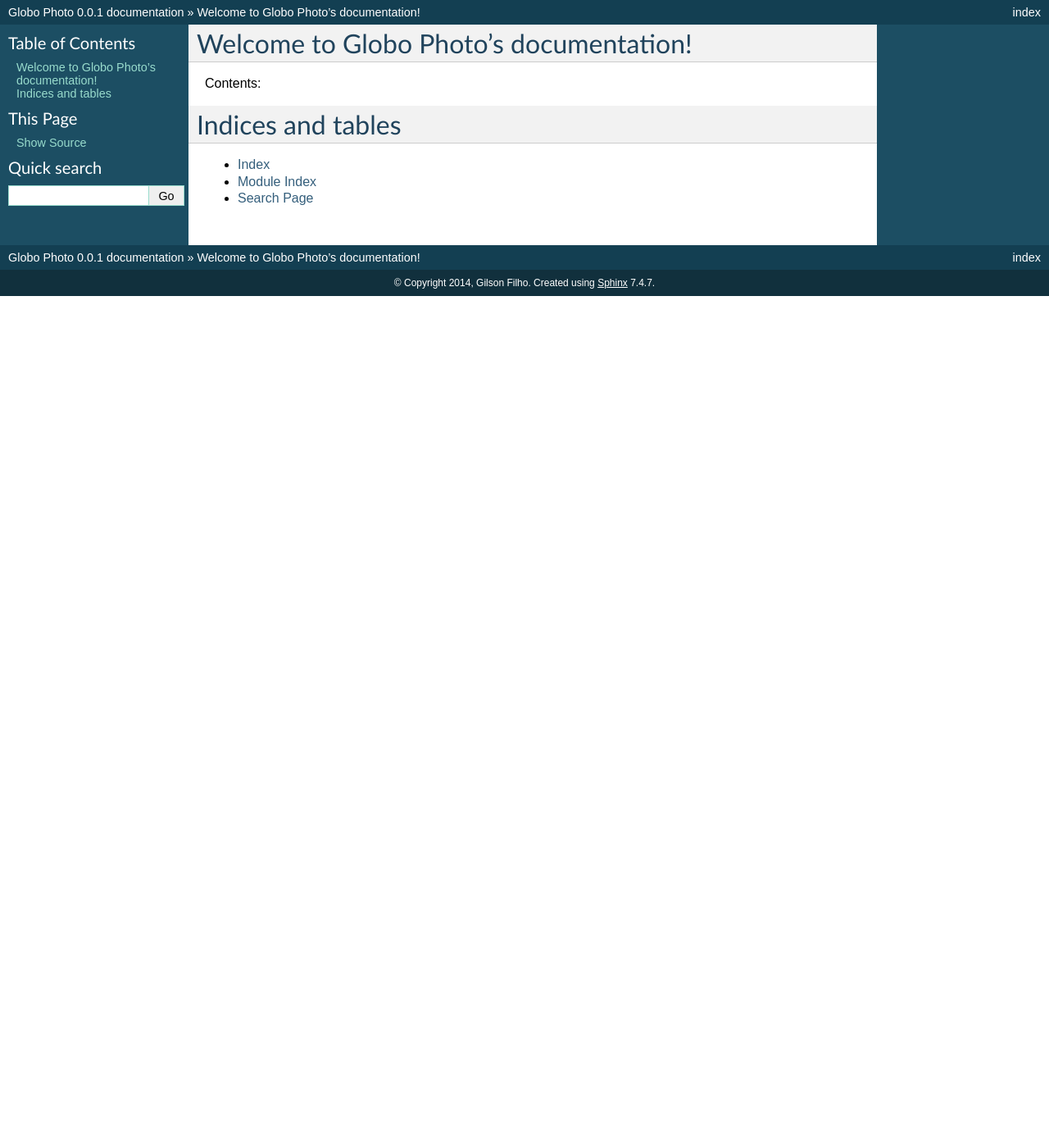
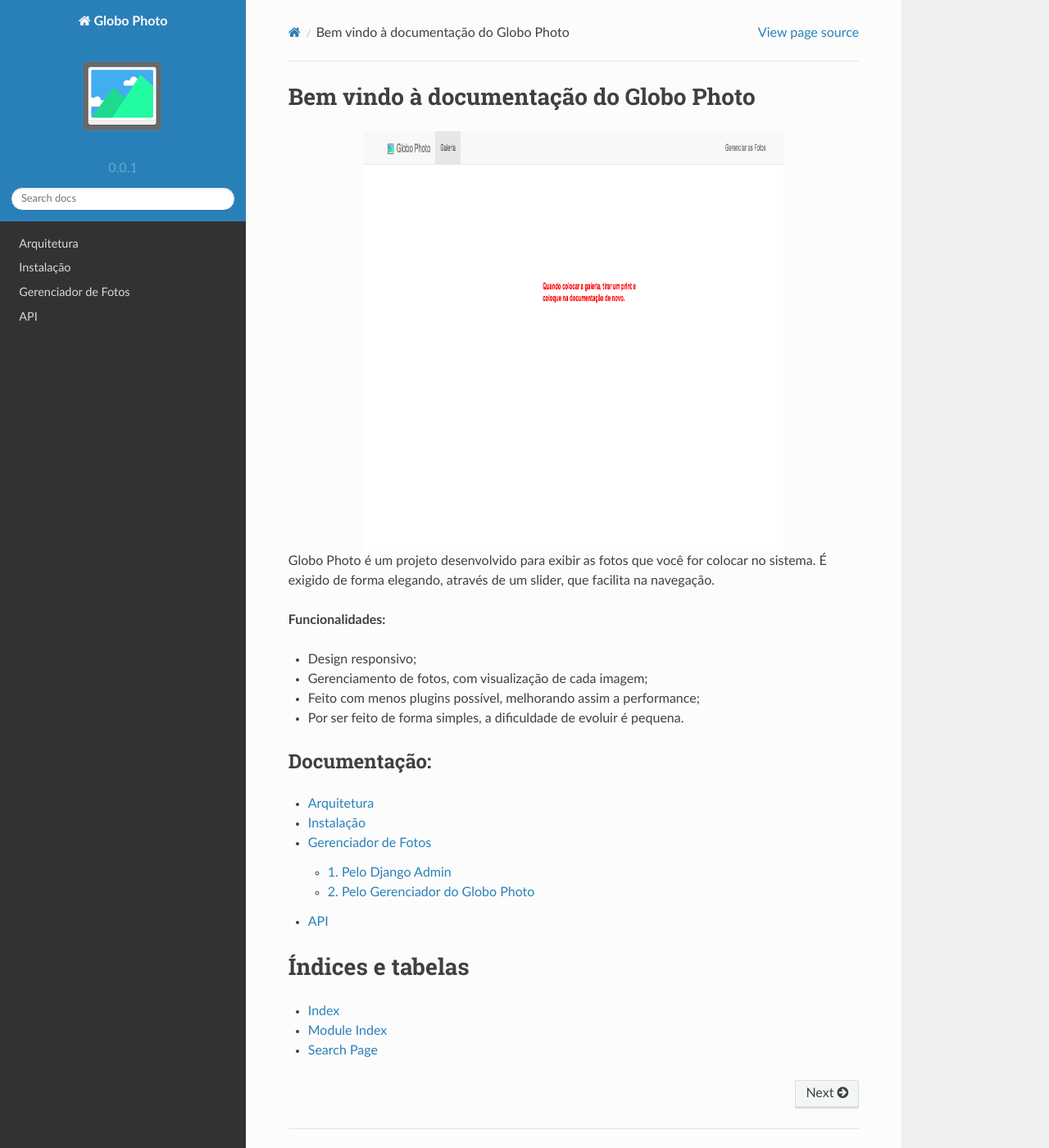
Before and after one commit to gilsondev/globophoto, a Sphinx documentation site: the page built from doc/source/index.rst, in a window 1280 px wide and 1400 px high. Shown: the whole window at 82% size. Built offline with Sphinx 7.4.7 and the Read the Docs theme 2.0.0, drawn with Linux system fonts in a browser that asks for light colours; formulas are drawn with MathJax 3; some of the changed text lies outside the part shown.

Commit message:
Documentation of project created

```diff
--- /dev/null
+++ b/doc/source/api.rst
@@ -0,0 +1,4 @@
+API
+====
+
+.. module:: globophoto
--- /dev/null
+++ b/doc/source/architecture.rst
@@ -0,0 +1,58 @@
+Arquitetura
+==============
+
+A Globo Photo tem sua arquitetura pensada para receber novas features
+como também na facilidade de melhorar funcionalidades existentes.
+
+Ela foi desenvolvida usando as seguintes tecnologias:
+
+- `Python 2.7`_
+- `MySQL 5.6`_
+- `Django 1.6`_
+- `South 0.8.4`_
+- `Pillow 2.4.0`_
+- `dj-database-url 0.3.0`_
+- `MySQL-python 1.2.5`_
+
+A estrutura do projeto está organizado da seguinte forma::
+
+    ├── bootstrap
+    ├── doc
+    ├── globophoto
+    │   ├── settings.py
+    │   ├── templates
+    │   │   ├── 404.html
+    │   │   ├── 500.html
+    │   │   └── base.html
+    │   ├── urls.py
+    │   ├── wsgi.py
+    ├── media
+    ├── static
+    ├── requirements.txt
+    ├── Makefile
+    ├── manage.py
+
+
+- **bootstrap**: Pasta que contêm a função de criar um ambiente virtual e instalar as dependências que estão no `requirements.txt`.
+- **doc**: Aonde contêm a documentação do projeto. Lá existem mais detalhes referentes ao mesmo.
+- **globophoto**: Pasta do projeto
+- **media**: Pasta que será criada quando for inserida fotos no sistema.
+- **static**: Contêm os assets do projeto.
+- **requirements.txt**: Armazena as dependências do projeto.
+- **Makefile**: Arquivo com os comandos mais usados no projeto.
+- **manage.py**: Arquivo que acessa os comandos django do projeto.
+
+Como foi visto acima, dentro da pasta `globophoto` existem outros arquivos, que são provenientes a um projeto Django, além do `manage.py`, que são:
+
+- **settings.py**: Arquivo que armazena as configurações gerais do projeto, como conexão com o banco de dados, módulos do sistema, etc.
+- **templates**: Contêm os templates usado pelo todo o projeto. Como mostrado existe o `base.html` que possui o layout geral do sistema, o `404.html` que é exigido quando uma página não é encontrada e o `500.html` quando ocorre um erro interno.
+- **urls.py**: Todas as rotas usados no sitema estão nesse arquivo.
+- **wsgi.py**: Módulo responsável de preparar o projeto para ser iniciado, usando WSGI.
+
+.. _Python 2.7: https://www.python.org/
+.. _MySQL 5.6: http://www.mysql.com/
+.. _Django 1.6: http://djangoproject.com/
+.. _South 0.8.4: http://south.aeracode.org/
+.. _Pillow 2.4.0: https://pypi.python.org/pypi/Pillow/
+.. _dj-database-url 0.3.0: https://pypi.python.org/pypi/dj-database-url/0.3.0/
+.. _MySQL-python 1.2.5: https://pypi.python.org/pypi/MySQL-python/1.2.5/
--- a/doc/source/conf.py
+++ b/doc/source/conf.py
@@ -14,6 +14,7 @@
 
 import sys
 import os
+import sphinx_rtd_theme
 
 # If extensions (or modules to document with autodoc) are in another directory,
 # add these directories to sys.path here. If the directory is relative to the
@@ -104,7 +105,7 @@ pygments_style = 'sphinx'
 
 # The theme to use for HTML and HTML Help pages.  See the documentation for
 # a list of builtin themes.
-html_theme = 'default'
+html_theme = 'sphinx_rtd_theme'
 
 # Theme options are theme-specific and customize the look and feel of a theme
 # further.  For a list of options available for each theme, see the
@@ -112,7 +113,7 @@ html_theme = 'default'
 #html_theme_options = {}
 
 # Add any paths that contain custom themes here, relative to this directory.
-#html_theme_path = []
+html_theme_path = [sphinx_rtd_theme.get_html_theme_path()]
 
 # The name for this set of Sphinx documents.  If None, it defaults to
 # "<project> v<release> documentation".
@@ -123,12 +124,12 @@ html_theme = 'default'
 
 # The name of an image file (relative to this directory) to place at the top
 # of the sidebar.
-#html_logo = None
+html_logo = '_static/img/logo.png'
 
 # The name of an image file (within the static path) to use as favicon of the
 # docs.  This file should be a Windows icon file (.ico) being 16x16 or 32x32
 # pixels large.
-#html_favicon = None
+html_favicon = '_static/img/favicon.ico'
 
 # Add any paths that contain custom static files (such as style sheets) here,
 # relative to this directory. They are copied after the builtin static files,
--- a/doc/source/index.rst
+++ b/doc/source/index.rst
@@ -3,17 +3,40 @@
    You can adapt this file completely to your liking, but it should at least
    contain the root `toctree` directive.
 
-Welcome to Globo Photo's documentation!
-=======================================
+Bem vindo à documentação do Globo Photo
+========================================
 
-Contents:
+.. image:: _static/img/screenshot.png
+    :height: 512px
+    :width: 512px
+    :align: center
+
+Globo Photo é um projeto desenvolvido para exibir as fotos que
+você for colocar no sistema. É exigido de forma elegando, através de
+um slider, que facilita na navegação.
+
+
+**Funcionalidades:**
+
+- Design responsivo;
+- Gerenciamento de fotos, com visualização de cada imagem;
+- Feito com menos plugins possível, melhorando assim a performance;
+- Por ser feito de forma simples, a dificuldade de evoluir é pequena.
+
+Documentação:
+---------------
 
 .. toctree::
-   :maxdepth: 2
+    :maxdepth: 2
+
+    architecture
+    installation
+    photo_manager
+    api
 
 
 
-Indices and tables
+Índices e tabelas
 ==================
 
 * :ref:`genindex`
--- /dev/null
+++ b/doc/source/photo_manager.rst
@@ -0,0 +1,100 @@
+Gerenciador de Fotos
+======================
+
+A Globo photo tem duas formas de gerenciar suas fotos: pelo django admin ou pelo gerenciador desenvolvido no projeto.
+
+
+1. Pelo Django Admin
+----------------------
+
+O Django disponibiliza uma ferramentas de administração chamado django-admin, que é preparado para esse tipo de necessidade.
+
+Durante a configuração do projeto, ele pediu para criar um super-usuário, que é o administrador que irá acessar esse painel. Quando acessar **http://localhost:8000/admin**, vai mostrar essa página:
+
+.. image:: _static/img/django_admin_login.png
+    :height: 512px
+    :width: 512px
+    :align: center
+
+Você preenche o usuário e a senha que criou e clica em `Acessar`. Como você pode ver logo abaixo, o painel administrativo é simples e direto:
+
+.. image:: _static/img/django_admin_dashboard.png
+    :height: 512px
+    :width: 512px
+    :align: center
+
+Além do gerenciador das fotos, você tem como manter usuários e papéis no sistema, caso queria. Ao entrar na seção de fotos do painel, você visualiza a lista de fotos cadastradas:
+
+.. image:: _static/img/django_admin_photo_list.png
+    :height: 512px
+    :width: 512px
+    :align: center
+
+Já na propria lista de fotos, você tem a opção de editar, selecionando um dos itens da lista, como também remover. Para remover, marque a foto que deseja e selecione em `Ação` a opção `Remover photos selecionados`:
+
+.. image:: _static/img/django_admin_remove_photo_list.png
+    :height: 512px
+    :width: 512px
+    :align: center
+
+Em caso de editar, clique no nome da foto. Para criar uma foto, você vai na opção `Adicionar photo`. Clicando nesse botão, você será redirecionado para esse formulário:
+
+.. image:: _static/img/django_admin_new_photo.png
+    :height: 512px
+    :width: 512px
+    :align: center
+
+Quando você anexa uma foto, você tem três opções:
+
+- **Salvar e adicionar outro(a)**: O painel vai adicionar a foto anexada, e volta para o formulário para inserir outra foto.
+- **Salvar e continuar editando**: Ele salva a foto, mas volta para o formulário caso mudou de idéia, e deseja editar.
+- **Salvar**: Será salvo a foto e então depois vai para a lista de fotos cadastradas.
+
+Caso tente salvar, sem anexar uma foto, um erro será exibido:
+
+.. image:: _static/img/django_admin_new_photo_error.png
+    :height: 512px
+    :width: 512px
+    :align: center
+
+2. Pelo Gerenciador do Globo Photo
+------------------------------------
+
+Caso não queira ter o trabalho de logar e caso não tenha gostado do painel do Django, você tem a opção de usar o gerenciador da Globo Photo. Para acessar, clique na opção `Gereciar as Fotos` na página da galeria.
+
+Ao clicar, será direcionado para essa página, que irá mostrar as fotos cadastradas:
+
+.. image:: _static/img/globophoto_admin_list.png
+    :height: 512px
+    :width: 512px
+    :align: center
+
+Na lista de fotos você tem:
+
+- **Opções**: Funções de editar ou excluir a foto selecionada.
+- **Imagem**: Uma pré-visualização da foto.
+- **Nome da Imagem**: É o nome da imagem anexada.
+- **Download da Imagem**: Um link para você baixar a imagem selecionada.
+
+Quando adiciona uma nova foto, clique no botão `Adicionar Foto`. O seu formulário será esse:
+
+.. image:: _static/img/globophoto_admin_new.png
+    :height: 512px
+    :width: 512px
+    :align: center
+
+Anexando e salvando, será redirecionado para a lista novamente. Mas e se eu quiser editar? Simples, na lista de fotos clique na opção `Editar` da foto que deseja e terá isso:
+
+.. image:: _static/img/globophoto_admin_update.png
+    :height: 512px
+    :width: 512px
+    :align: center
+
+Assim, você anexa outra foto e clica no `Salvar`. Feito isso, vai na lista de fotos novamente e irá na pré-visualização que a foto foi realmente substituida.
+
+E finalmente, para excluir você clica na opção `Excluir`, e irá aparecer uma mensagem perguntando se realmente deseja fazer essa ação. Caso tenha certeza, clique em `Sim` e então a foto será removida.
+
+.. image:: _static/img/globophoto_admin_delete.png
+    :height: 512px
+    :width: 512px
+    :align: center
--- a/requirements.txt
+++ b/requirements.txt
@@ -11,3 +11,4 @@ django-nose==1.2
 docutils==0.11
 nose==1.3.3
 pep8==1.5.7
+sphinx-rtd-theme==0.1.6
```
Also changed, not shown: doc/source/installation.rst (added, +23 -0 lines), doc/source/_static/img/django_admin_dashboard.png (added), doc/source/_static/img/django_admin_login.png (added), doc/source/_static/img/django_admin_new_photo.png (added), doc/source/_static/img/django_admin_new_photo_error.png (added), doc/source/_static/img/django_admin_photo_list.png (added), doc/source/_static/img/django_admin_remove_photo_list.png (added), doc/source/_static/img/favicon.ico (added), doc/source/_static/img/globophoto_admin_delete.png (added), doc/source/_static/img/globophoto_admin_list.png (added), doc/source/_static/img/globophoto_admin_new.png (added), doc/source/_static/img/globophoto_admin_update.png (added), doc/source/_static/img/logo.png (added), doc/source/_static/img/screenshot.png (added).
